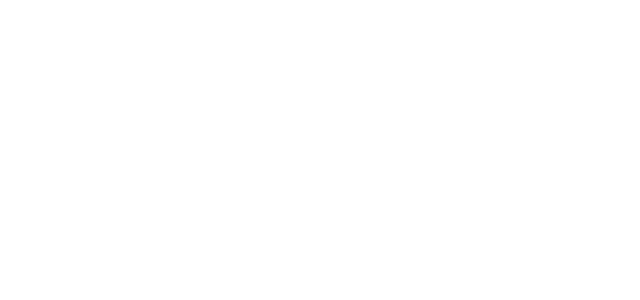
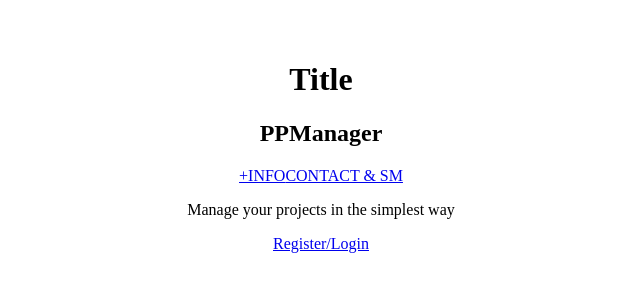
Before and after one commit to Silber16/PPManagerFront, a React (Vite) app: page / in a window 1280 px wide. Before the commit this address had no page. Shown: the top 300 px of the page, without its empty margins (319-959 px from the left). Built offline with nearby package versions, Linux system fonts and the light colour scheme.

Commit message:
loggedIn verification

```diff
--- a/src/components/Home.jsx
+++ b/src/components/Home.jsx
@@ -1,15 +1,26 @@
-import { useState } from "react"
+import { useEffect, useState } from "react"
 import { Link } from "react-router-dom"
 import Projects from "./Projects"
 
 export default function Home() {
 
-    const [isRegistered, setIsRegistered] = useState(false)
-    setIsRegistered(true)
+    const [isLoggedIn, setIsLoggedIn] = useState(false)
+
+    useEffect(() => {
+
+        const userCookie = document.cookie.split('; ').find(row => row.startsWith('.AspNetCore.Identity.Application='));
+        if (userCookie) {
+            setIsLoggedIn(true);
+        } else {
+            setIsLoggedIn(false);
+        }
+
+    }, [])
+
 
   return (
    <section>
-       {isRegistered ?
+       {isLoggedIn ?
        (
             <>
                 <header>
```
